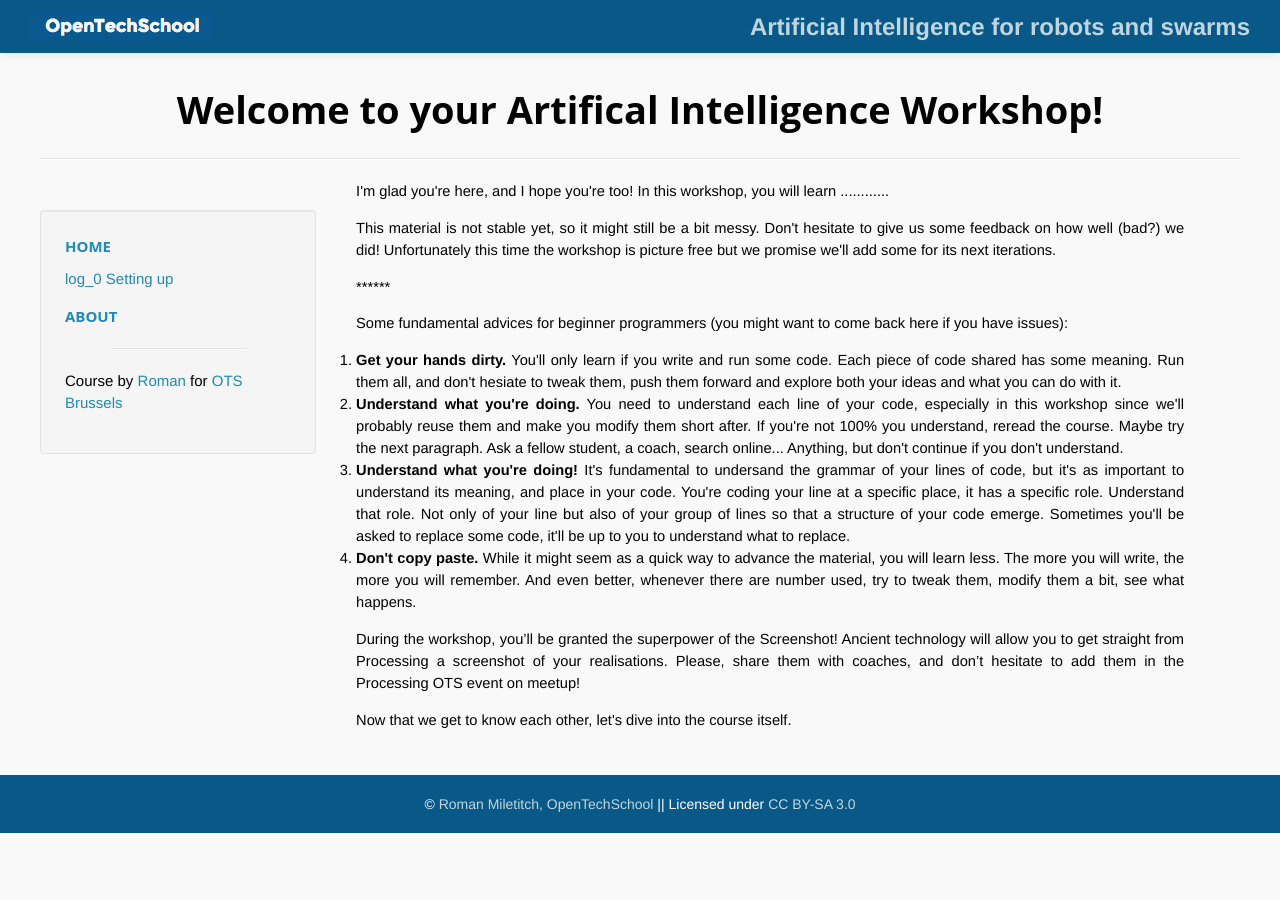
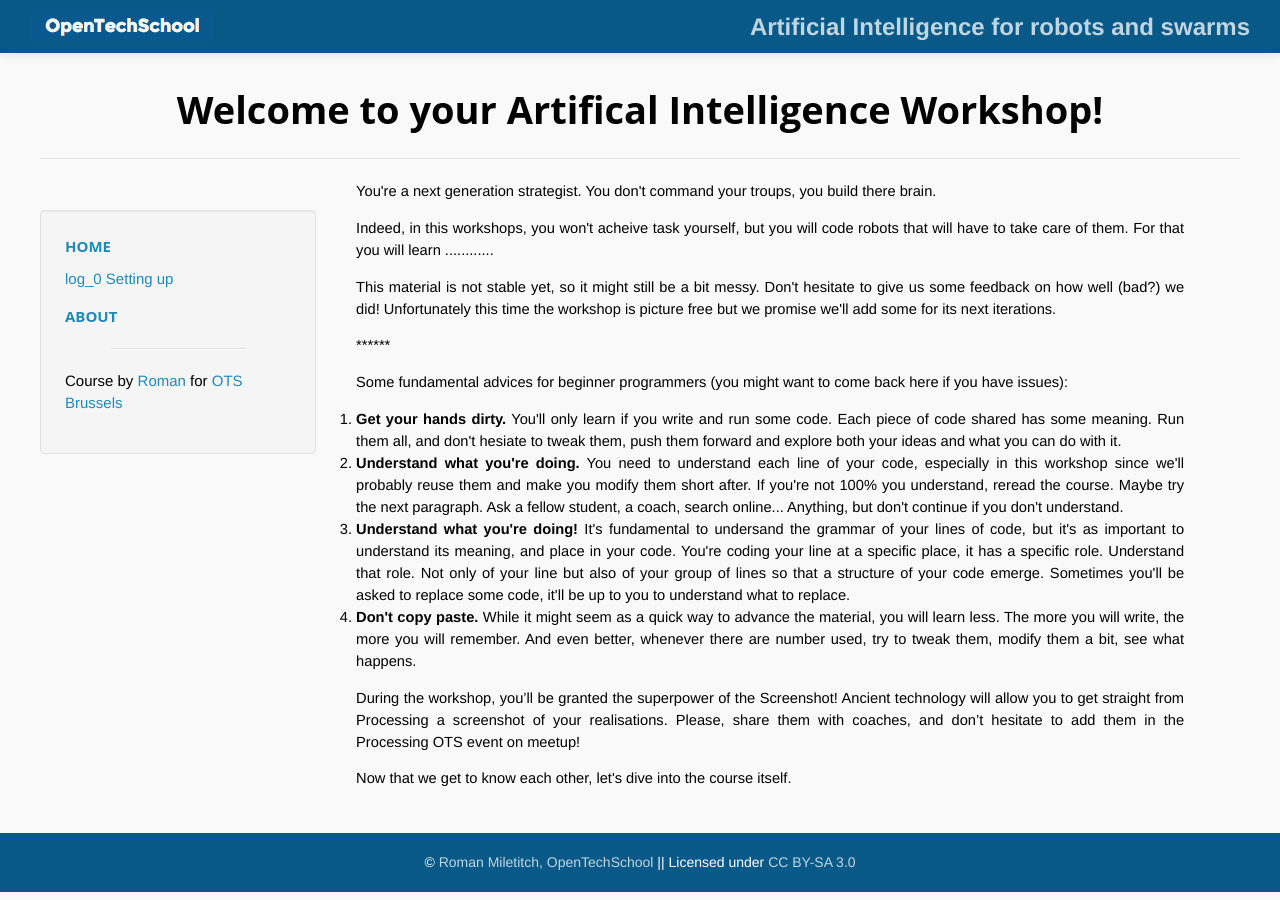
Before and after one commit to OpenTechSchool-Brussels/AI-for-robots-and-swarms, a Jekyll site: the page built from index.html, in a window 1280 px wide. Built offline with Jekyll 4.4.1, drawn with Linux system fonts in a browser that asks for light colours; Markdown is read by kramdown in place of the engine named in the settings.

Commit message:
Update index.html

```diff
--- a/index.html
+++ b/index.html
@@ -3,7 +3,11 @@ layout: default
 title:  "Welcome to your Artifical Intelligence Workshop!"
 ---
 
-<p>I'm glad you're here, and I hope you're too! In this workshop, you will learn ............
+
+<p>You're a next generation strategist. You don't command your troups, you build there brain.</p>
+
+
+<p>Indeed, in this workshops, you won't acheive task yourself, but you will code robots that will have to take care of them. For that you will learn ............
 </p>
 
 <p>This material is not stable yet, so it might still be a bit messy. Don't hesitate to give us some feedback on how well (bad?) we did! Unfortunately this time the workshop is picture free but we promise we'll add some for its next iterations.</p>
```
